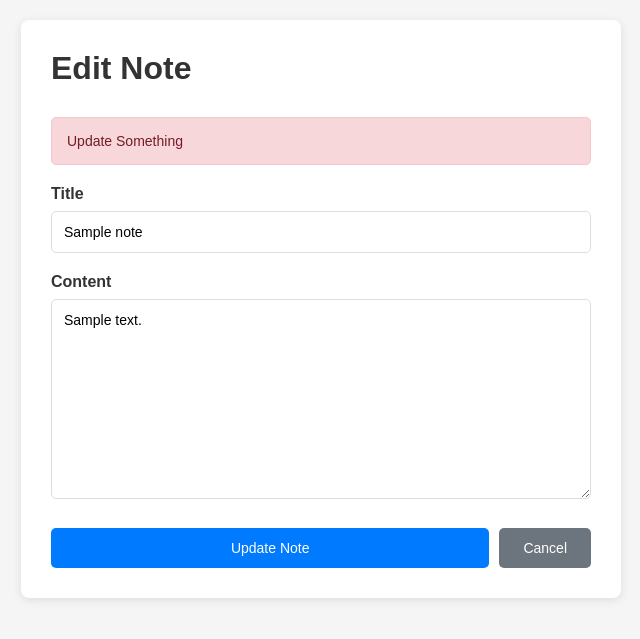
After one commit to Arnavonawhim/Basic-Notes-Web-App, a Django app: page /notes/edit/1/ in a window 1280 px wide. The commit adds this page. Shown: the top 639 px of the page, without its empty margins (319-959 px from the left). Run offline with Django 5.2, Linux system fonts and the light colour scheme; a user stored in the database is signed in; tables that the repository leaves empty hold one stand-in row (values such as "Sample post").

Commit message:
Added edit_update

```diff
--- a/Notes/mainnotes/urls.py
+++ b/Notes/mainnotes/urls.py
@@ -4,5 +4,6 @@ from . import views
 urlpatterns = [
     path("notes/",views.notes,name="notes"),
     path("notes/add/", views.note_add, name="note_add"),
-    path("notes/delete/<int:note_id>/", views.note_delete, name="note_delete")
+    path("notes/delete/<int:note_id>/", views.note_delete, name="note_delete"),
+    path("notes/edit/<int:note_id>/", views.note_edit, name="note_edit"),
 ]
--- a/Notes/mainnotes/views.py
+++ b/Notes/mainnotes/views.py
@@ -26,8 +26,24 @@ def note_add(request):
 
 @login_required(login_url='login_page')
 def note_delete(request, note_id):
-    current_note = get_object_or_404(Note, id=note_id, user=request.user)
+    current_note = get_object_or_404(Note,id=note_id,user=request.user)
     if request.method == 'POST':
         current_note.delete()
         messages.success(request, "Note Deleted")
         return redirect('notes')
+
+@login_required(login_url='login_page')
+def note_edit(request,note_id):
+    current_note= get_object_or_404(Note,id=note_id,user=request.user)
+    new_title=request.POST.get('title')
+    new_content=request.POST.get('content')
+
+    if not new_title or not new_content:
+        messages.error(request,"Update Something")
+        return render(request, 'note_edit.html', {'note': current_note})
+
+    current_note.title=new_title
+    current_note.content=new_content
+    current_note.save()
+    messages.success(request,"Note was updated")
+    return redirect('notes')
--- /dev/null
+++ b/Notes/templates/note_edit.html
@@ -0,0 +1,129 @@
+<!DOCTYPE html>
+<html lang="en">
+<head>
+    <meta charset="UTF-8">
+    <meta name="viewport" content="width=device-width, initial-scale=1.0">
+    <title>Edit Note</title>
+    <style>
+        * {
+            margin: 0;
+            padding: 0;
+            box-sizing: border-box;
+        }
+        body {
+            font-family: Arial, sans-serif;
+            background-color: #f5f5f5;
+            padding: 20px;
+        }
+        .container {
+            max-width: 600px;
+            margin: 0 auto;
+            background: white;
+            padding: 30px;
+            border-radius: 8px;
+            box-shadow: 0 2px 10px rgba(0,0,0,0.1);
+        }
+        h1 {
+            margin-bottom: 30px;
+            color: #333;
+        }
+        .form-group {
+            margin-bottom: 20px;
+        }
+        label {
+            display: block;
+            margin-bottom: 8px;
+            color: #333;
+            font-weight: bold;
+        }
+        input[type="text"],
+        textarea {
+            width: 100%;
+            padding: 12px;
+            border: 1px solid #ddd;
+            border-radius: 5px;
+            font-size: 14px;
+            font-family: Arial, sans-serif;
+        }
+        textarea {
+            min-height: 200px;
+            resize: vertical;
+        }
+        .btn-group {
+            display: flex;
+            gap: 10px;
+            margin-top: 25px;
+        }
+        .btn {
+            padding: 12px 24px;
+            border: none;
+            border-radius: 5px;
+            cursor: pointer;
+            font-size: 14px;
+            text-decoration: none;
+            display: inline-block;
+            transition: all 0.3s;
+        }
+        .btn-primary {
+            background-color: #007bff;
+            color: white;
+            flex: 1;
+        }
+        .btn-primary:hover {
+            background-color: #0056b3;
+        }
+        .btn-secondary {
+            background-color: #6c757d;
+            color: white;
+        }
+        .btn-secondary:hover {
+            background-color: #545b62;
+        }
+        .messages {
+            margin-bottom: 20px;
+        }
+        .message {
+            padding: 15px;
+            margin-bottom: 10px;
+            border-radius: 5px;
+            font-size: 14px;
+        }
+        .message.error {
+            background-color: #f8d7da;
+            color: #721c24;
+            border: 1px solid #f5c6cb;
+        }
+    </style>
+</head>
+<body>
+    <div class="container">
+        <h1>Edit Note</h1>
+
+        {% if messages %}
+        <div class="messages">
+            {% for message in messages %}
+            <div class="message {{ message.tags }}">
+                {{ message }}
+            </div>
+            {% endfor %}
+        </div>
+        {% endif %}
+
+        <form method="POST">
+            {% csrf_token %}
+            <div class="form-group">
+                <label for="title">Title</label>
+                <input type="text" id="title" name="title" value="{{ note.title }}" required>
+            </div>
+            <div class="form-group">
+                <label for="content">Content</label>
+                <textarea id="content" name="content" required>{{ note.content }}</textarea>
+            </div>
+            <div class="btn-group">
+                <button type="submit" class="btn btn-primary">Update Note</button>
+                <a href="{% url 'notes' %}" class="btn btn-secondary">Cancel</a>
+            </div>
+        </form>
+    </div>
+</body>
+</html>
```
Also changed, not shown: Notes/templates/notes.html (+7 -4 lines).
